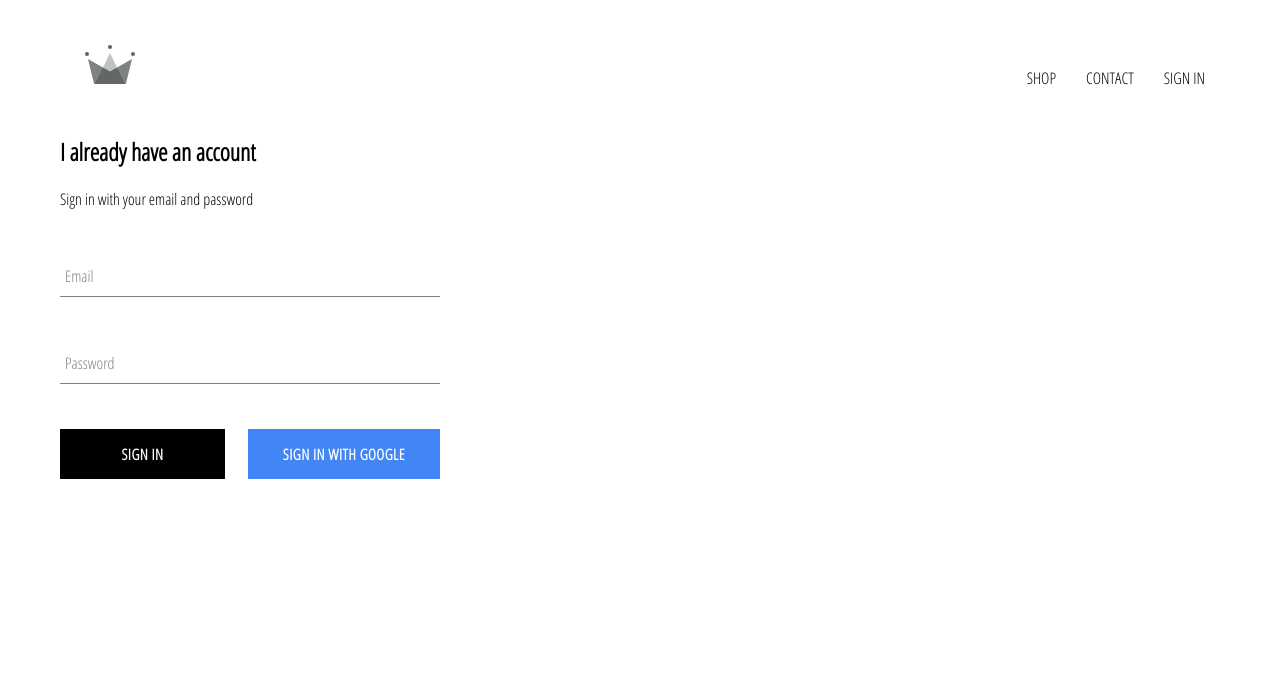
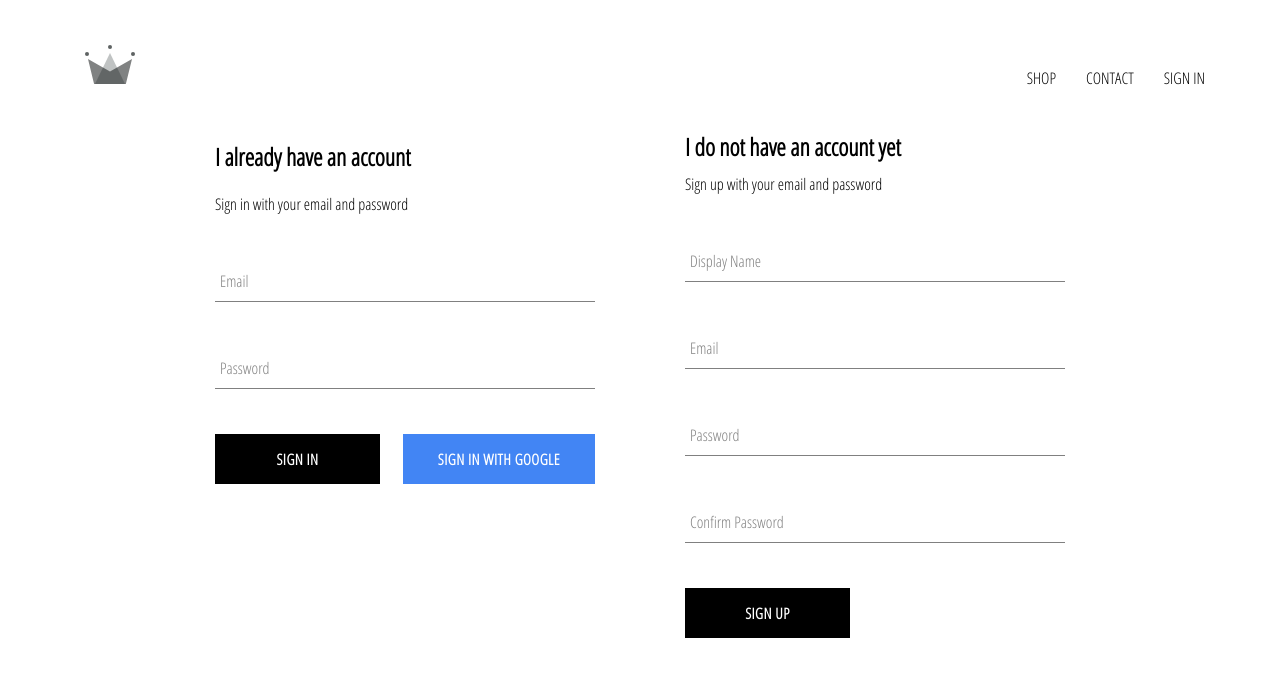
Before and after one commit to IM-Deane/crwn-clothing, a React (Create React App) app: page /signin in a window 1280 px wide. Shown: the top 676 px of the page. Built offline with nearby package versions, Linux system fonts and the light colour scheme; no server answers.

Commit message:
Version 0.0.9: Implemented ability to store users in DB

```diff
--- a/src/App.js
+++ b/src/App.js
@@ -1,4 +1,4 @@
-import React from "react";
+import React, { Component } from "react";
 import { Route, Switch } from "react-router-dom";
 
 import "./App.css";
@@ -8,9 +8,9 @@ import ShopPage from "./pages/shop/shop.component";
 import Header from "./components/header/header.component";
 import SignInAndSignUp from "./pages/sign-in-sign-up/sign-in-sign-up.component";
 
-import { auth } from "./firebase/firebase.utils";
+import { auth, createUserProfileDocument } from "./firebase/firebase.utils";
 
-class App extends React.Component {
+class App extends Component {
 	constructor() {
 		super();
 
@@ -25,10 +25,24 @@ class App extends React.Component {
 
 	componentDidMount() {
 		// user subscription
-		auth.onAuthStateChanged((user) => {
-			this.setState({ currentUser: user });
+		this.unsubscribeFromAuth = auth.onAuthStateChanged(async (userAuth) => {
+			if (userAuth) {
+				const userRef = await createUserProfileDocument(userAuth);
 
-			console.log(user);
+				userRef.onSnapshot((snapshot) => {
+					this.setState({
+						currentUser: {
+							id: snapshot.id,
+							...snapshot.data(),
+						},
+					});
+					console.log(this.state);
+				});
+			}
+			// Set user to null
+			else {
+				this.setState({ currentUser: userAuth });
+			}
 		});
 	}
 
--- /dev/null
+++ b/src/components/sign-up/sign-up.component.jsx
@@ -0,0 +1,103 @@
+import { Component } from "react";
+
+import FormInput from "../form-input/form-input.component";
+import CustomButton from "../custom-button/custom-button.component";
+
+import { auth, createUserProfileDocument } from "../../firebase/firebase.utils";
+
+import "./sign-up.styles.scss";
+
+class SignUp extends Component {
+	constructor() {
+		super();
+
+		this.state = {
+			displayName: "",
+			email: "",
+			password: "",
+			confirmPassword: "",
+		};
+	}
+
+	handleSubmit = async (e) => {
+		e.preventDefault();
+
+		const { displayName, email, password, confirmPassword } = this.state;
+
+		if (password !== confirmPassword) {
+			alert("Passwords don't match!");
+			return;
+		}
+
+		// Create new user document
+		try {
+			const { user } = await auth.createUserWithEmailAndPassword(
+				email,
+				password
+			);
+			await createUserProfileDocument(user, { displayName });
+
+			// Reset fields
+			this.setState({
+				displayName: "",
+				email: "",
+				password: "",
+				confirmPassword: "",
+			});
+		} catch (error) {
+			console.log(error);
+		}
+	};
+
+	handleChange = (e) => {
+		const { name, value } = e.target;
+		this.setState({ [name]: value });
+	};
+
+	render() {
+		const { displayName, email, password, confirmPassword } = this.state;
+		return (
+			<div className="sign-up">
+				<h2 className="title">I do not have an account yet</h2>
+				<span>Sign up with your email and password</span>
+				<form className="sign-up-form" onSubmit={this.handleSubmit}>
+					<FormInput
+						type="text"
+						name="displayName"
+						value={displayName}
+						onChange={this.handleChange}
+						label="Display Name"
+						required
+					/>
+					<FormInput
+						type="email"
+						name="email"
+						value={email}
+						onChange={this.handleChange}
+						label="Email"
+						required
+					/>
+					<FormInput
+						type="password"
+						name="password"
+						value={password}
+						onChange={this.handleChange}
+						label="Password"
+						required
+					/>
+					<FormInput
+						type="password"
+						name="confirmPassword"
+						value={confirmPassword}
+						onChange={this.handleChange}
+						label="Confirm Password"
+						required
+					/>
+					<CustomButton type="submit">SIGN UP</CustomButton>
+				</form>
+			</div>
+		);
+	}
+}
+
+export default SignUp;
--- /dev/null
+++ b/src/components/sign-up/sign-up.styles.scss
@@ -0,0 +1,9 @@
+.sign-up {
+	display: flex;
+	flex-direction: column;
+	width: 380px;
+
+	.title {
+		margin: 10px 0;
+	}
+}
--- a/src/firebase/firebase.utils.js
+++ b/src/firebase/firebase.utils.js
@@ -11,6 +11,36 @@ const config = {
 	appId: "1:413794881529:web:c28cb147a2da6ce068b728",
 };
 
+// Add User to database
+export const createUserProfileDocument = async (userAuth, additionalData) => {
+	// Handle logged out users
+	if (!userAuth) return;
+	const userRef = firestore.doc(`users/${userAuth.uid}`);
+
+	// Get user object from DB
+	const snapshot = await userRef.get();
+
+	// Create new user if they don't exist
+	if (!snapshot.exists) {
+		const { displayName, email } = userAuth;
+		const createdAt = new Date();
+
+		// Create new user
+		try {
+			await userRef.set({
+				displayName,
+				email,
+				createdAt,
+				...additionalData,
+			});
+		} catch (error) {
+			console.log("Error creating user!", error);
+		}
+	}
+
+	return userRef;
+};
+
 firebase.initializeApp(config);
 
 export const auth = firebase.auth();
--- a/src/pages/sign-in-sign-up/sign-in-sign-up.component.jsx
+++ b/src/pages/sign-in-sign-up/sign-in-sign-up.component.jsx
@@ -3,10 +3,12 @@ import React from "react";
 import "./sign-in-sign-up.styles.scss";
 
 import SignIn from "../../components/sign-in/sign-in.component";
+import SignUp from "../../components/sign-up/sign-up.component";
 
 const SignInAndSignUp = () => (
-	<div>
+	<div className="sign-in-and-sign-up">
 		<SignIn />
+		<SignUp />
 	</div>
 );
 
--- a/src/pages/sign-in-sign-up/sign-in-sign-up.styles.scss
+++ b/src/pages/sign-in-sign-up/sign-in-sign-up.styles.scss
@@ -0,0 +1,17 @@
+.sign-in-and-sign-up {
+	width: 850px;
+	display: flex;
+	justify-content: space-between;
+	margin: 30px auto;
+}
+
+@media screen and (max-width: 600px) {
+	.sign-in-and-sign-up {
+		flex-direction: column;
+		justify-content: space-evenly;
+
+		& div:last-child {
+			margin-top: 40px;
+		}
+	}
+}
```
Also changed, not shown: 1 other file (tests, documents, lock files or other folders).
